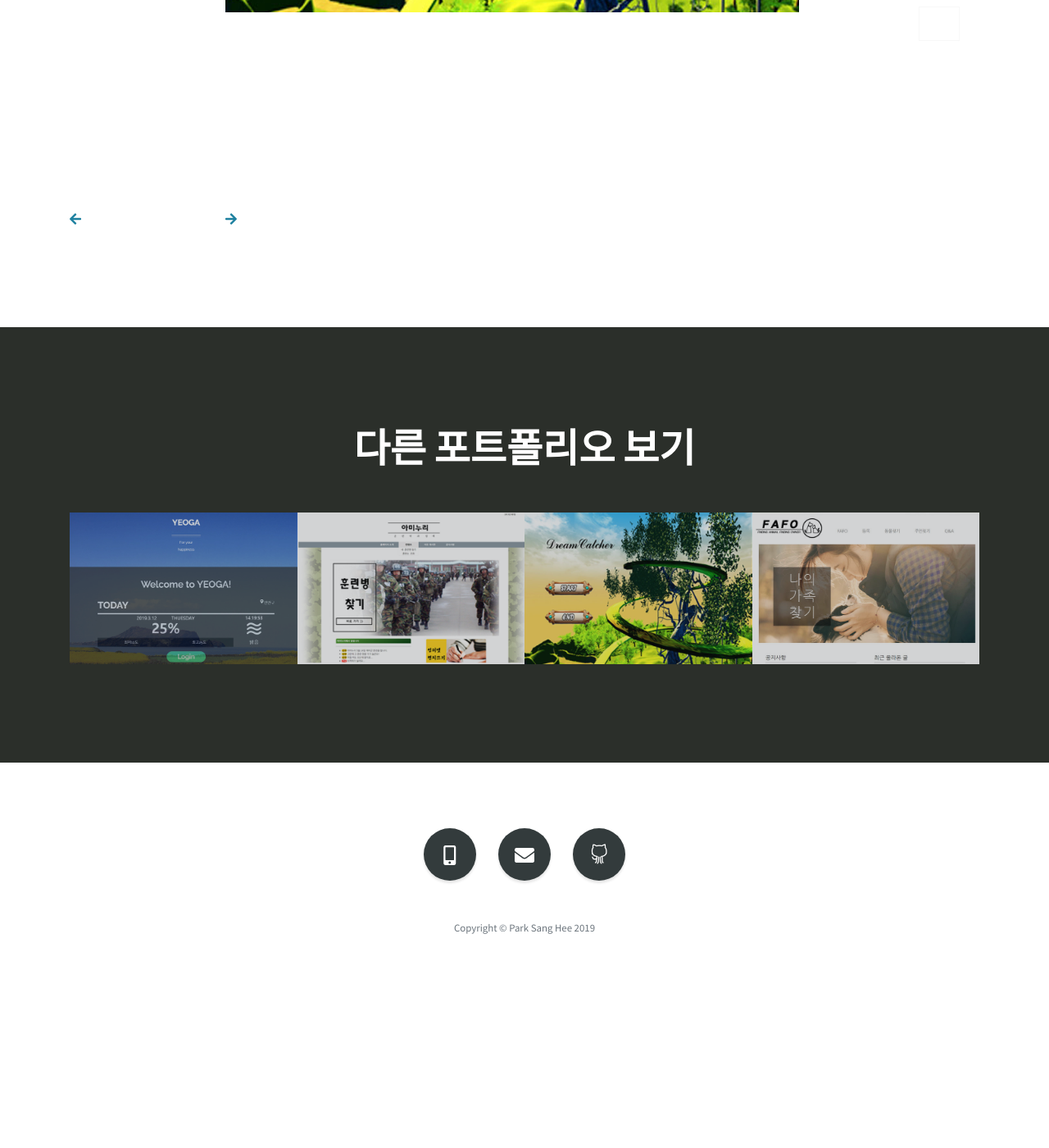
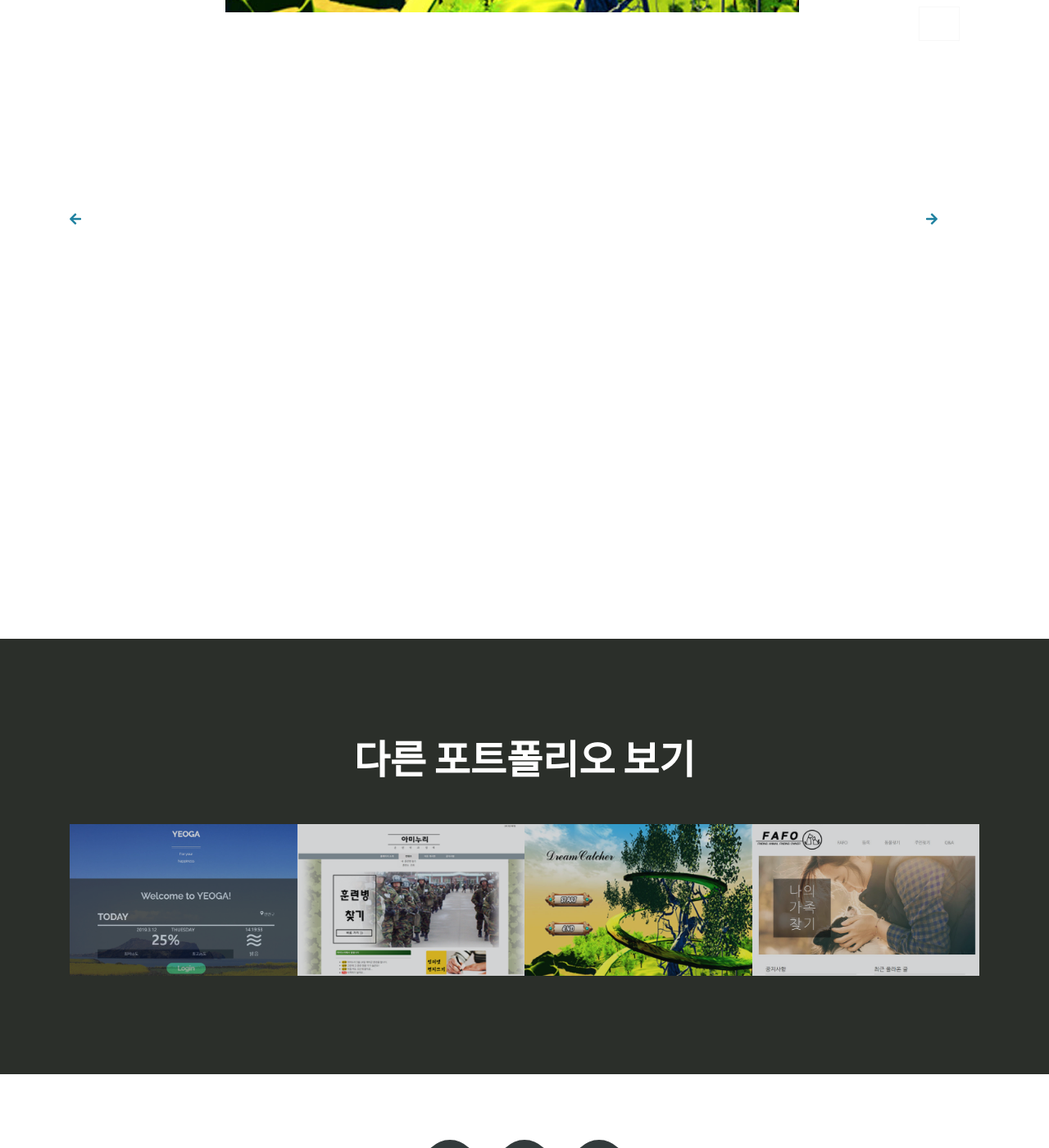
Before and after one commit to mungmoong2/mungmoong2.github.io, a Jekyll site: the page built from htmlPage/pp_3dgame.html, in a window 1280 px wide and 1400 px high, scrolled down 1690 px. Shown: the whole window at 82% size. Built offline with Jekyll 4.4.1, drawn with Linux system fonts in a browser that asks for light colours; before the commit the page ends 2911 px from its top, so only the background shows below that.

Commit message:
arrow fixed

```diff
--- a/htmlPage/pp_3dgame.html
+++ b/htmlPage/pp_3dgame.html
@@ -43,15 +43,15 @@
 </section>
 
 
-<section class="content-section">
+<section class="pparrow content-section">
   <div class="container">
-    <div class="row">
-    <div class="col-lg-2">
+    <div class="row justify-content-between">
+    <div class="col-lg-1">
       <a href="{{ site.baseurl }}/htmlPage/pp_armynuri.html">
       <i class="fas fa-arrow-left"></i>
       </a>
     </div>
-    <div class="col-lg-2">
+    <div class="col-lg-1">
       <a href="{{ site.baseurl }}/htmlPage/pp_fafo.html">
       <i class="fas fa-arrow-right"></i>
       </a>
```
Also changed, not shown: assets/css/stylish-portfolio.min.css.
